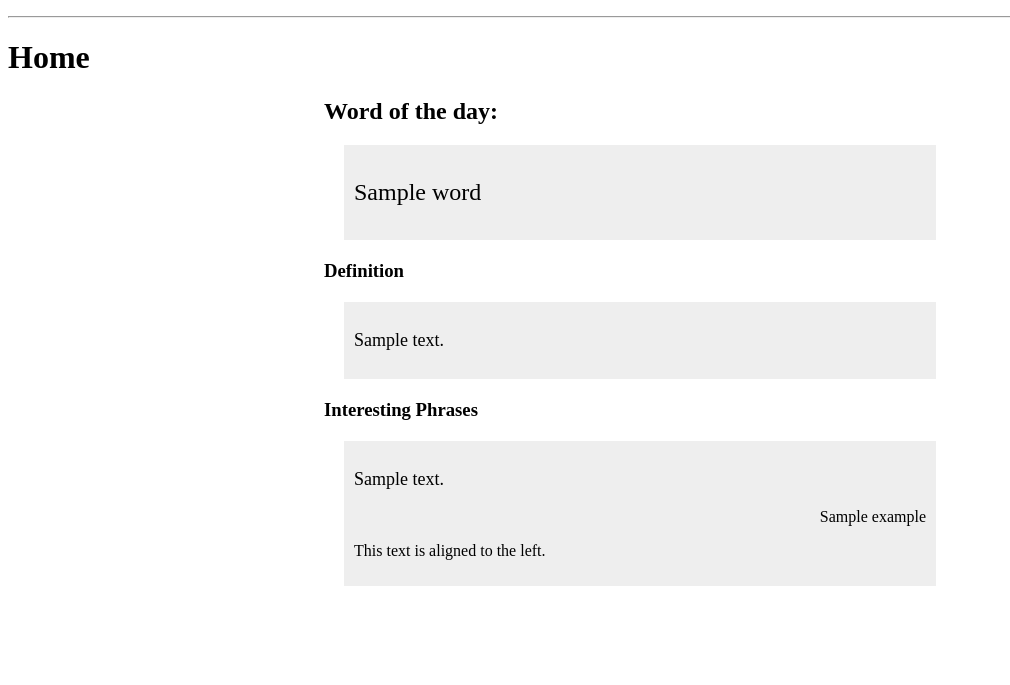
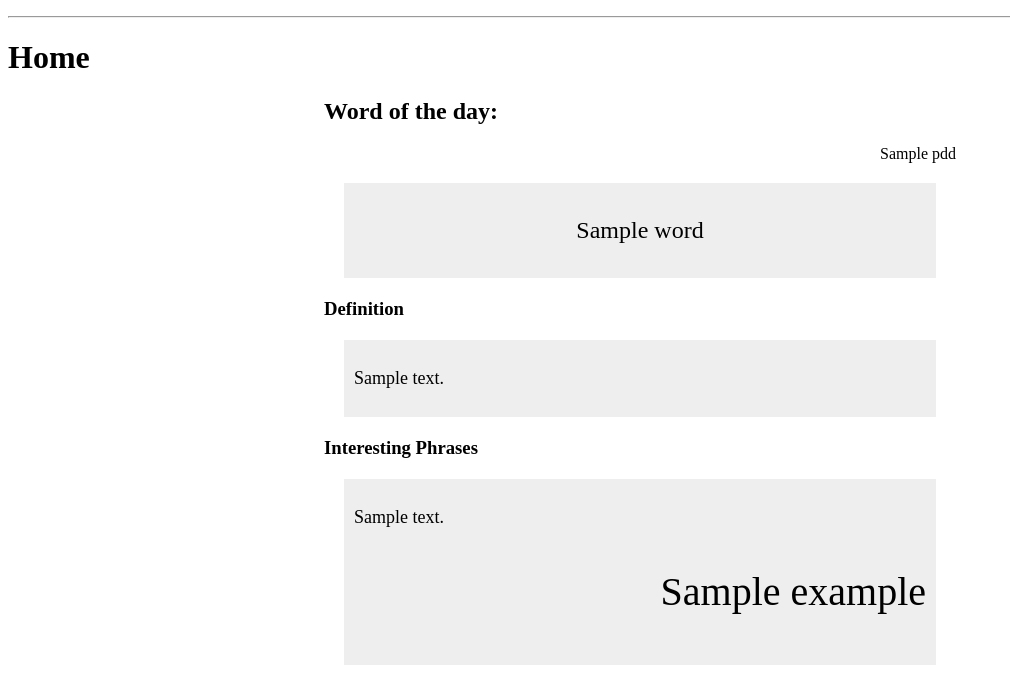
Before and after one commit to Alexanthe/language_project, a Flask app: page / in a window 1280 px wide. Shown: the part 130-815 px from the top of the page, without its empty margins (0-1010 px from the left). Before the commit the page ends 716 px from the top, so only its background shows below. Run offline with Flask 3, Linux system fonts and the light colour scheme; a database or web service that is not in the repository returns one stand-in record (values such as "Sample title"); data that the repository does not hold is empty.

Commit message:
Added in the published date

```diff
--- a/app.py
+++ b/app.py
@@ -11,7 +11,8 @@ def home_page():
     word = getWord(wordDict)
     source, text  = getDefinitions(wordDict) #put source beside definition
     example = getExamples(wordDict) #put title beside text.
-    return render_template("index.html", wordhtml = word, texthtml = text, examplehtml = example)
+    publishedDate = getpublishedDate(wordDict)
+    return render_template("index.html", wordhtml = word, texthtml = text, examplehtml = example, publishedhtml = publishedDate)
 
 @app.route("/about")
 def about_page():
--- a/templates/index.html
+++ b/templates/index.html
@@ -4,8 +4,9 @@
 <h1>{%block title%} Home {% endblock %}</h1>
 <div style="width: 50%; margin: auto">
     <h2>Word of the day:</h2>
+    <p style="text-align: right"> {{ publishedhtml }} </p>
     <div style="padding: 10px; background-color: #EEE; margin: 20px">
-        <p style="font-size: 24px">{{ wordhtml }}</p>
+        <p style="text-align: center;font-size: 24px">{{ wordhtml }}</p>
     </div>
     <h3>Definition</h3>
     {% for text in texthtml %}
@@ -17,9 +18,7 @@
     {% for example in examplehtml %}
     <div style="padding: 10px; background-color: #EEE; margin: 20px">
         <p style="font-size: 18px">{{ example["text"] }}</p>
-        <p style="text-align: right;"> {{example ["title"]}} </p>
-        <p style="text-align: left;">This text is aligned to the left.</p>
-
+        <p style="text-align: right; font-size: 40px"> {{example ["title"]}} </p>
     </div>
     {% endfor %}
 </div>
```
